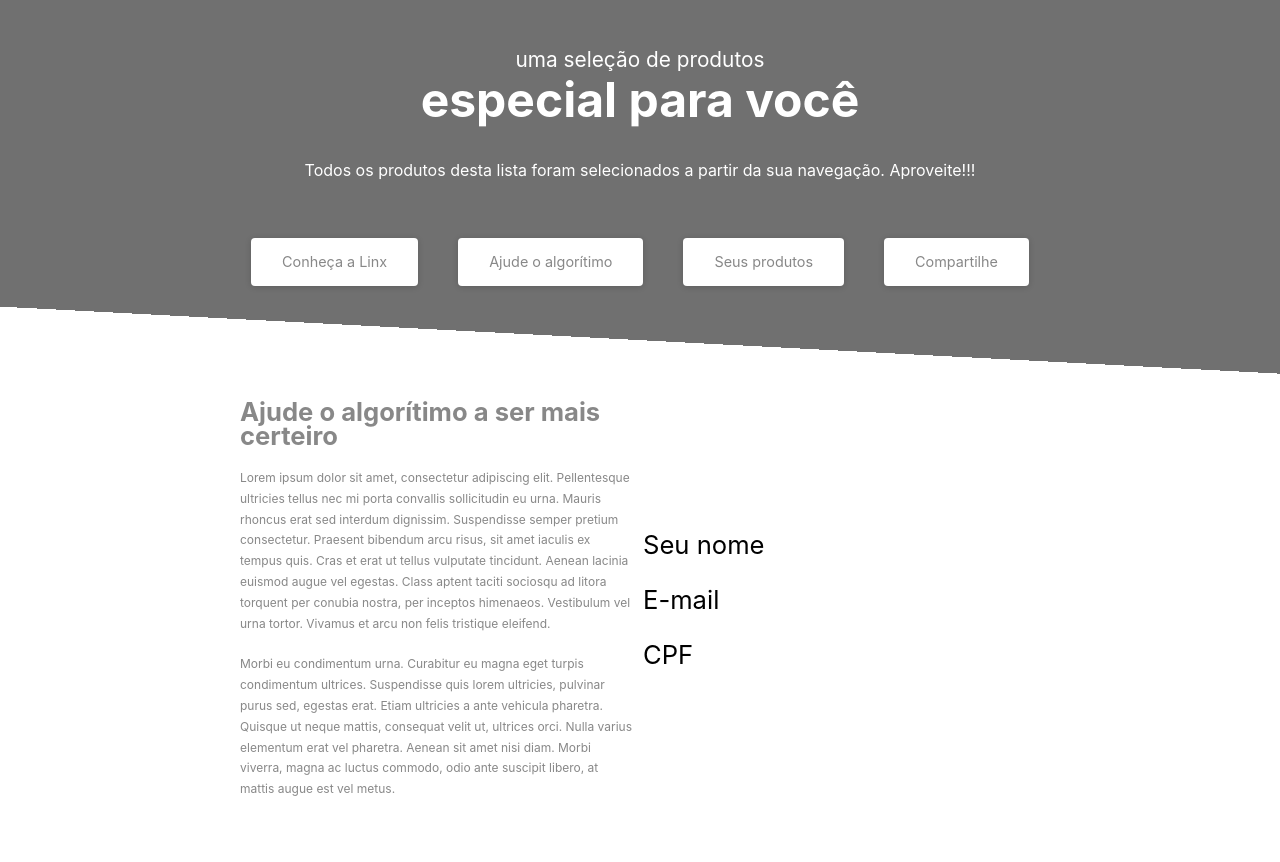
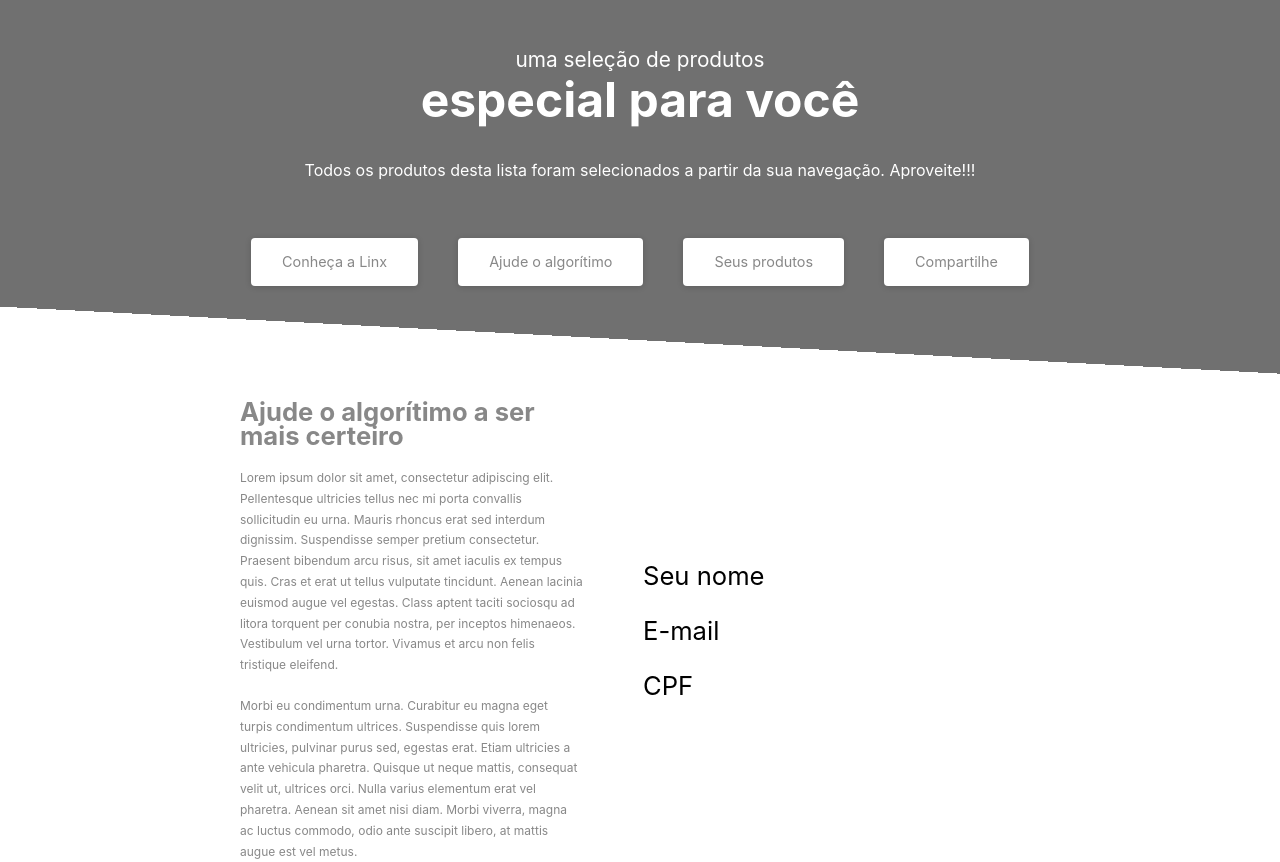
Before and after one commit to eumatheusmoura/pjt_React, a React (Vite) app in the folder mock_modulo5/: page / in a window 1280 px wide. Before the commit the page ends 800 px from the top, so only its background shows below. Built offline with nearby package versions, Linux system fonts and the light colour scheme.

Commit message:
feat: organizacao das pastas para cada tipo de componente

```diff
--- a/mock_modulo5/src/App.jsx
+++ b/mock_modulo5/src/App.jsx
@@ -1,7 +1,7 @@
 import { useState } from "react";
 import S from "./App.css";
-import Header from "./components/Header/Header";
-import Intro from "./components/Intro/Intro";
+import Header from "./components/Header/HeaderText/Header";
+import Intro from "./components/Intro/Intro/Intro";
 
 function App() {
   return (
--- a/mock_modulo5/src/components/Header/Header.jsx
+++ b/mock_modulo5/src/components/Header/HeaderText/Header.jsx
@@ -1,6 +1,6 @@
 import React from "react";
 import S from "./Header.module.css";
-import Menu from "./Menu";
+import Menu from "../Menu/Menu";
 
 const Header = () => {
   return (
--- a/mock_modulo5/src/components/Intro/Form.jsx
+++ b/mock_modulo5/src/components/Intro/Form/Form.jsx
@@ -1,6 +1,6 @@
 import React from "react";
 import S from "./Form.module.css";
-import Label from "./Label";
+import Label from "../Label/Label";
 
 const Form = () => {
   return (
--- a/mock_modulo5/src/components/Intro/Intro.jsx
+++ b/mock_modulo5/src/components/Intro/Intro/Intro.jsx
@@ -1,5 +1,5 @@
 import React from "react";
-import Form from "./Form";
+import Form from "../Form/Form";
 import S from "./Intro.module.css";
 
 const Intro = () => {
--- a/mock_modulo5/src/components/Intro/Intro.module.css
+++ b/mock_modulo5/src/components/Intro/Intro/Intro.module.css
@@ -4,7 +4,7 @@
   flex-direction: row;
   align-items: center;
   justify-content: center;
-  gap: 10px;
+  gap: 60px;
   margin: 0 auto;
 }
 
```
Also changed, not shown: mock_modulo5/src/components/Header/HeaderText/Header.module.css (renamed from mock_modulo5/src/components/Header/Header.module.css), mock_modulo5/src/components/Header/Menu/Menu.jsx (renamed from mock_modulo5/src/components/Header/Menu.jsx), mock_modulo5/src/components/Header/Menu/Menu.module.css (renamed from mock_modulo5/src/components/Header/Menu.module.css), mock_modulo5/src/components/Intro/Form/Form.module.css (added), mock_modulo5/src/components/Intro/Label/Label.jsx (renamed from mock_modulo5/src/components/Intro/Label.jsx), mock_modulo5/src/components/Intro/Label/Label.module.css (added).
